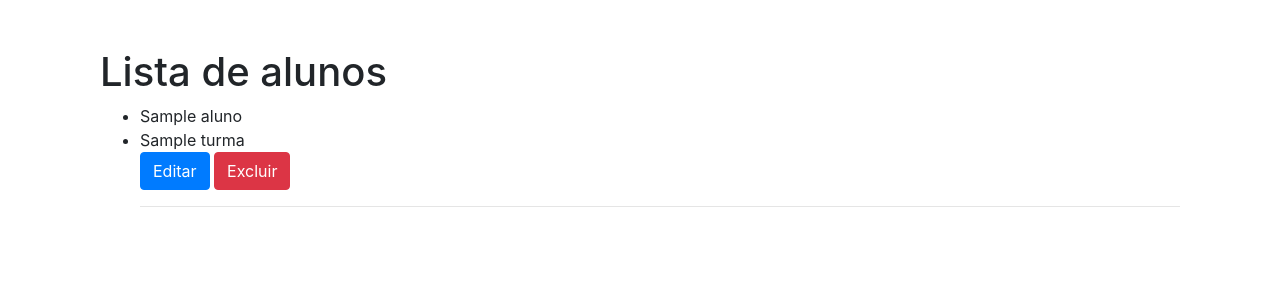
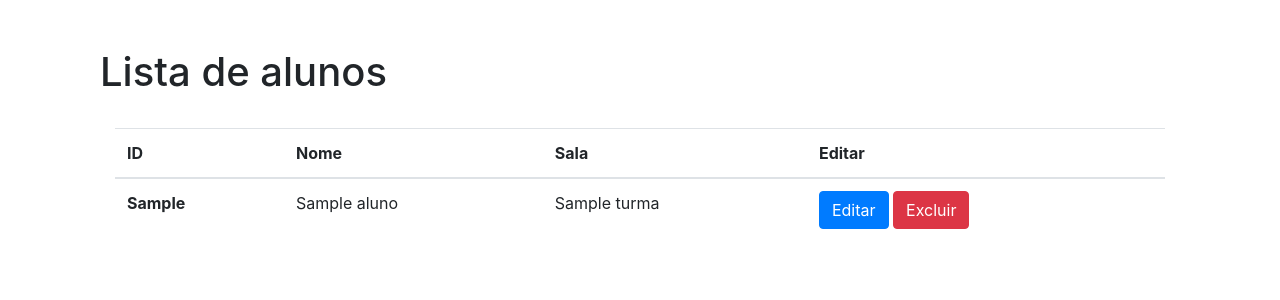
Before and after one commit to luanaAlm/cadastro-django, a Django app: template apps/alunos/templates/listar_alunos.html in a window 1280 px wide. Shown: the part 56-356 px from the top of the page. Run offline with Django 3.2, Linux system fonts and the light colour scheme; the template is opened without the code that fills it: most values are stand-ins (such as "Sample title", 1, 10 or a date in 2020); some libraries are stand-ins or nearby versions.

Commit message:
estilização de aluno com css e bootstrap

```diff
--- a/apps/alunos/templates/listar_alunos.html
+++ b/apps/alunos/templates/listar_alunos.html
@@ -1,8 +1,36 @@
 {% extends 'base.html' %}
 {% block main %}
-    {% csrf_token %}
-    <h1>Lista de alunos</h1>
-    <ul>
+{% csrf_token %}
+<h1>Lista de alunos</h1>
+<br>
+<div class="col-sm-12">
+    <table class="table table-hover">
+        <thead>
+            <tr>
+                <th scope="col">ID</th>
+                <th scope="col">Nome</th>
+                <th scope="col">Sala</th>
+                <th scope="col">Editar</th>
+
+
+            </tr>
+        </thead>
+        <tbody>
+            {% for aluno in alunos %}
+            <tr>
+                <th scope="row">{{ aluno.ID_Aluno }}</th>
+                <td>{{ aluno.nome }}</td>
+                <td>{{ aluno.turma }}</td>
+                <td>
+                    <a type="button" class="btn btn-primary" href="{% url 'update_aluno' aluno.ID_Aluno %}">Editar</a>
+                    <a type="button" class="btn btn-danger" href="{% url 'delete_aluno' aluno.ID_Aluno %}">Excluir</a>
+                </td>
+            </tr>
+            {% endfor %}
+        </tbody>
+    </table>
+</div>
+<!--<ul>
     {% for aluno in alunos %}
         <li> {{ aluno.nome }}</li>
         <li> {{ aluno.turma }}</li>
@@ -10,5 +38,5 @@
         <a type="button" class="btn btn-danger" href="{% url 'delete_aluno' aluno.ID_Aluno %}">Excluir</a>
         <hr>
     {% endfor %}
-    </ul>
+    </ul>-->
 {% endblock %}
--- a/apps/core/templates/core/index.html
+++ b/apps/core/templates/core/index.html
@@ -12,7 +12,7 @@
                 <a href="{% url 'home_alunos' %}">Alunos</a>
             </div>
             <div class="col-sm">
-                <a href="">Alunos</a>
+                <a href="">Professores</a>
             </div>
             <div class="col-sm">
                 <a href="">Colaboradores</a>
--- a/templates/base.html
+++ b/templates/base.html
@@ -57,7 +57,7 @@
         </div>
     </div>
     </div>
-    <!--<footer class="footer mt-auto py-3 bg-light">
+    <!--<footer class="footer mt-auto py-3">
         <div class="container">
             <span class="text-muted">Place sticky footer content here.</span>
         </div>
```
